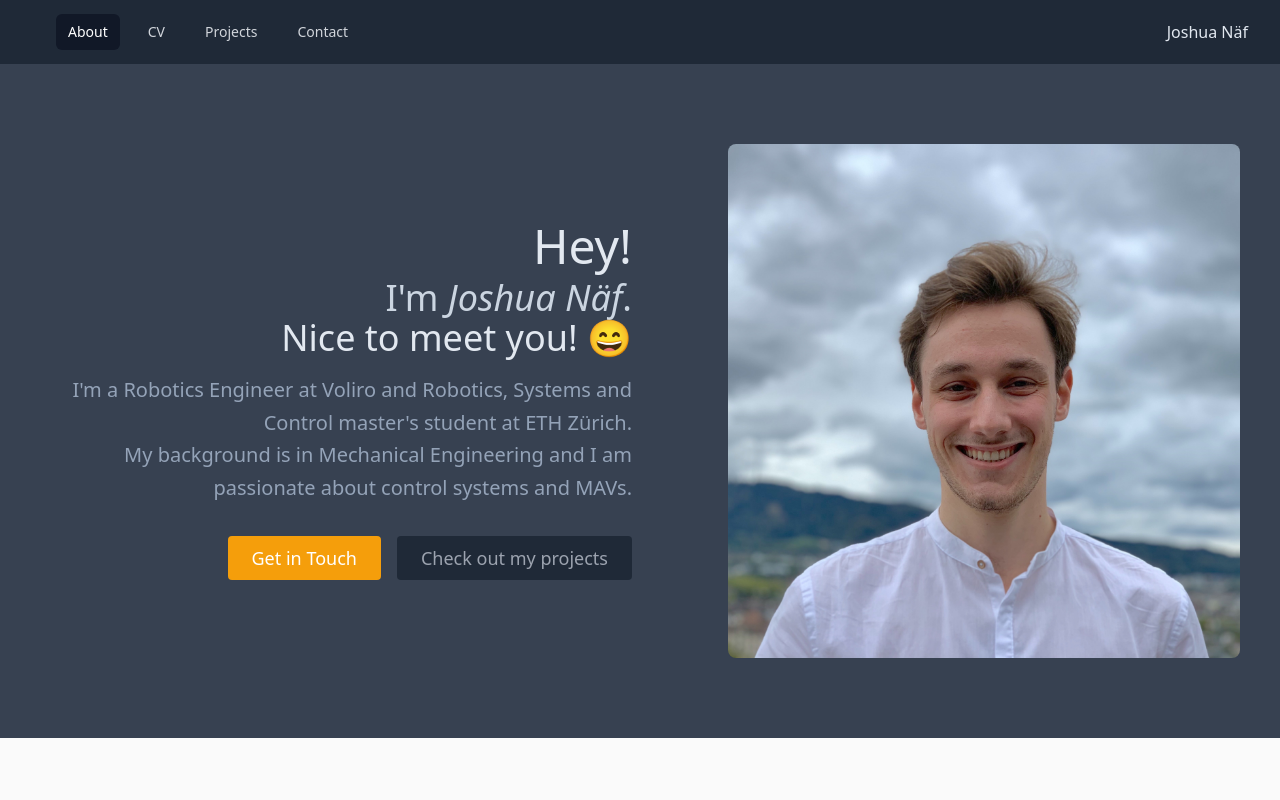
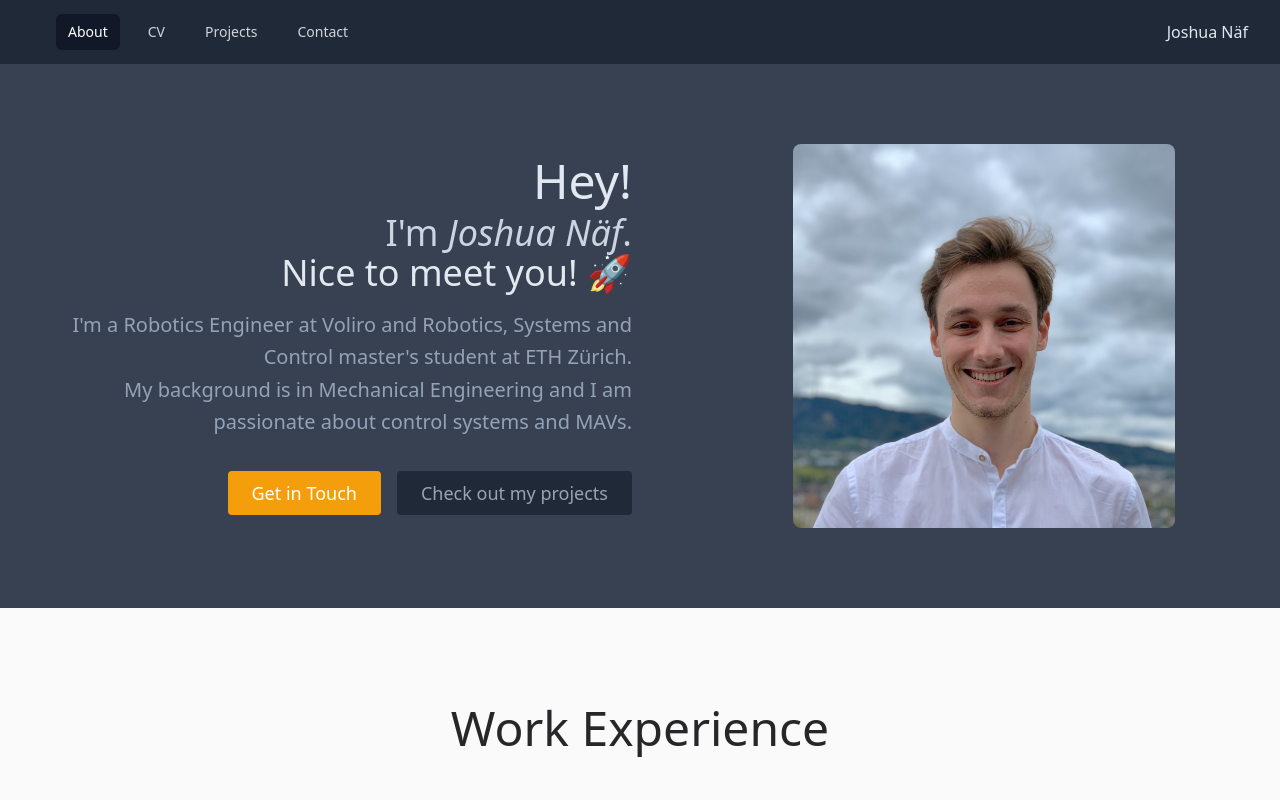
Before and after one commit to naefjo/naefjo.github.io, a React (Create React App) app: page / in a window 1280 px wide. Shown: the top 800 px of the page. Built offline with nearby package versions, Linux system fonts and the light colour scheme.

Commit message:
some fixes for mobile

```diff
--- a/package.json
+++ b/package.json
@@ -2,7 +2,7 @@
   "name": "portfolio",
   "version": "0.1.0",
   "private": true,
-  "homepage": "https://naefjo.github.io/portfolio",
+  "homepage": "https://naefjo.github.io/",
   "dependencies": {
     "@headlessui/react": "^1.6.1",
     "@heroicons/react": "^1.0.6",
--- a/src/components/about.js
+++ b/src/components/about.js
@@ -13,9 +13,9 @@ export default function About() {
                         I'm <div className="inline italic">Joshua Näf</div>.
                     </h2>
                     <h3 className="title-font sm:text-4xl text-2xl mb-4 font-medium text-slate-200">
-                        Nice to meet you! 😄
+                        Nice to meet you! 🚀
                     </h3>
-                    <p className="mb-8 leading-relaxed text-xl text-slate-400 font-medium text-right">
+                    <p className="mx-8 sm:mx-0 mb-8 max-w-xl leading-relaxed text-xl text-slate-400 font-medium text-center md:text-right">
                         I'm a Robotics Engineer at Voliro and Robotics, Systems and Control master's student at ETH Zürich.
                         <br />My background is in Mechanical Engineering and I am passionate about control systems and MAVs.
                     </p>
@@ -34,7 +34,7 @@ export default function About() {
                 </div>
                 <div className="flex justify-center lg:max-w-lg lg:w-full md:w-1/2 w-5/6">
                     <img
-                        className="object-cover object-center rounded-lg"
+                        className="object-contain object-center rounded-lg max-h-96"
                         src={pic}
                         alt="This is me :)"
                     />
--- a/src/components/contact.js
+++ b/src/components/contact.js
@@ -42,6 +42,7 @@ function IconLink(props) {
             className="flex-1 text-slate-200 italic hover:text-slate-50"
             href={props.link}
             target="_blank"
+            rel="noreferrer"
         >
             <div className="inline-flex space-x-2 items-center">
                 {props.icon}
--- a/src/components/cv.js
+++ b/src/components/cv.js
@@ -1,5 +1,3 @@
-import {useState} from 'react'
-
 function WorkExperience(props) {
     return (
         <div className="max-w-4xl mx-auto my-10 bg-zinc-100 px-8 py-4 rounded-lg shadow-lg">
--- a/src/components/projects.js
+++ b/src/components/projects.js
@@ -99,7 +99,7 @@ function MyTabPanel(props) {
         <div className='pb-10 sm:pb-0 sm:pr-10 md:pr-20'>
           <h3 className='font-bold text-lg'>Skills used:</h3>
           <p>{props.skills}</p>
-          <h3 className='font-bold text-lg mt-4'></h3>
+          <h3 className='font-bold text-lg mt-4'>Abstract</h3>
           <p>
             {props.description}
           </p>
@@ -109,6 +109,7 @@ function MyTabPanel(props) {
           <img
             className="object-cover object-center rounded-lg"
             src={props.img}
+            alt={props.title}
           />
           : null}
           {props.pdf ?
```
